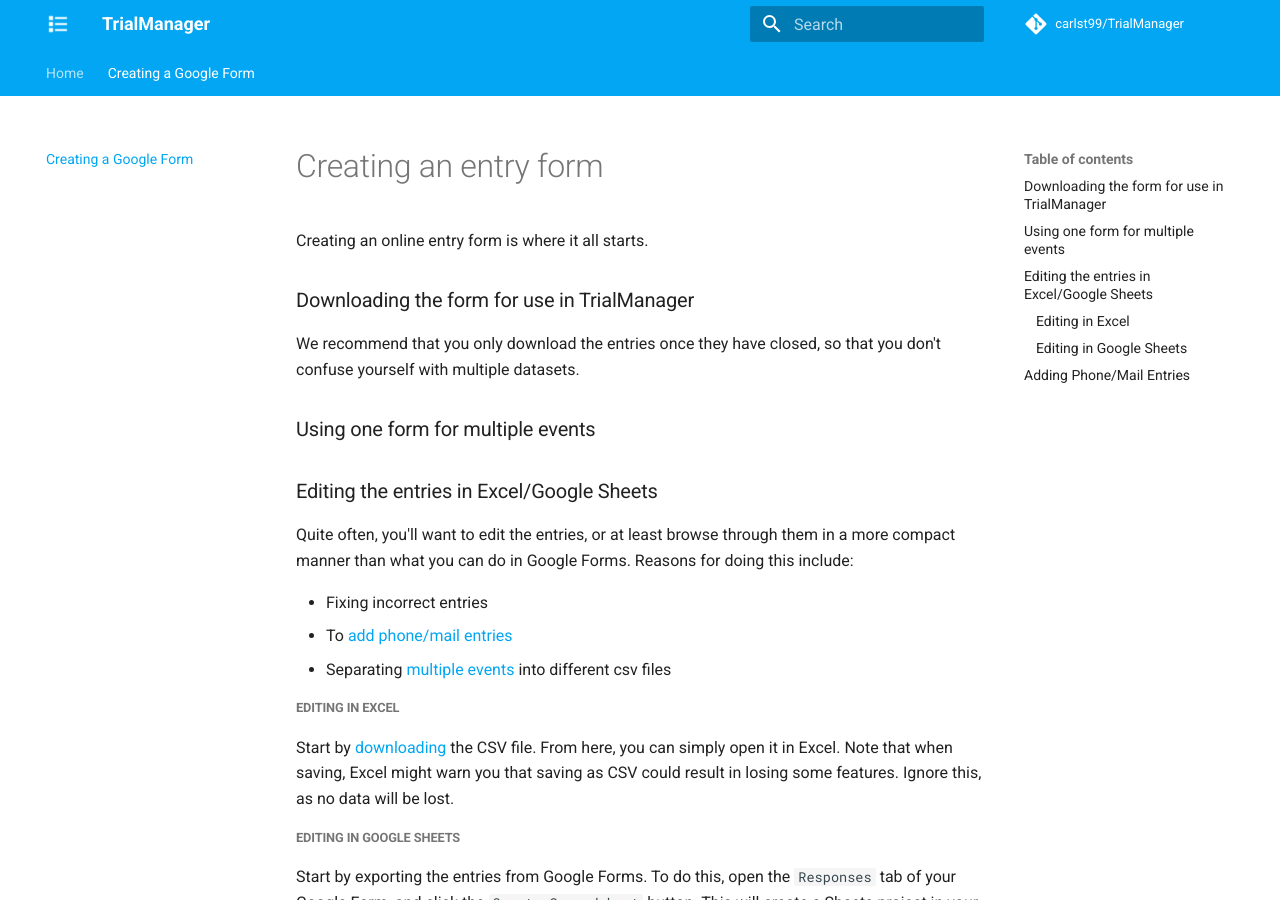
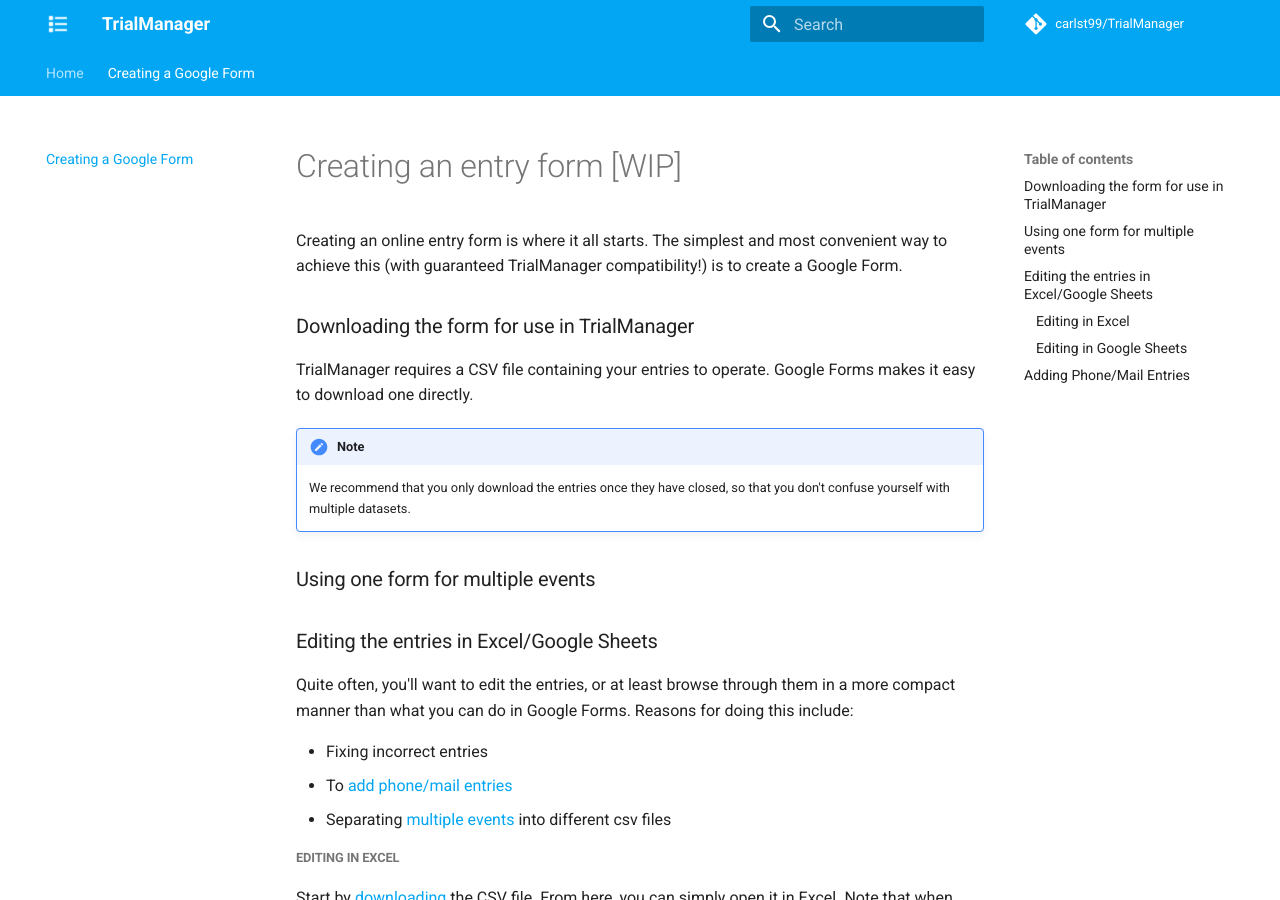
Before and after one commit to carlst99/TrialManager, an MkDocs documentation site: the page built from docs/create-google-form.md, in a window 1280 px wide and 900 px high. Built offline with MkDocs 1.6.1 and Material for MkDocs 9.7.7, drawn with Linux system fonts in a browser that asks for light colours; comment, search, counter and statistics services are not loaded.

```diff
--- a/docs/create-google-form.md
+++ b/docs/create-google-form.md
@@ -1,13 +1,20 @@
-# Creating an entry form
+# Creating an entry form [WIP]
 
-Creating an online entry form is where it all starts.
+Creating an online entry form is where it all starts. The simplest and most convenient way to achieve this (with guaranteed TrialManager compatibility!) is to create a Google Form.
 
 ### Downloading the form for use in TrialManager
-We recommend that you only download the entries once they have closed, so that you don't confuse yourself with multiple datasets.
+
+TrialManager requires a CSV file containing your entries to operate. Google Forms makes it easy to download one directly.
+
+
+
+!!! note
+    We recommend that you only download the entries once they have closed, so that you don't confuse yourself with multiple datasets.
 
 ### Using one form for multiple events
 
 ### Editing the entries in Excel/Google Sheets
+
 Quite often, you'll want to edit the entries, or at least browse through them in a more compact manner than what you can do in Google Forms. Reasons for doing this include:
 
 - Fixing incorrect entries
@@ -15,9 +22,11 @@
 - Separating [multiple events](#using-one-form-for-multiple-events) into different csv files
 
 ##### Editing in Excel
+
 Start by [downloading](#downloading-the-form-for-use-in-trialmanager) the CSV file. From here, you can simply open it in Excel. Note that when saving, Excel might warn you that saving as CSV could result in losing some features. Ignore this, as no data will be lost.
 
 ##### Editing in Google Sheets
+
 Start by exporting the entries from Google Forms. To do this, open the `Responses` tab of your Google Form, and click the `Create Spreadsheet` button. This will create a Sheets project in your Google Drive.
 
 ![Exporting to Google Sheets](img/create-google-form/export-to-sheets.gif)
```
Also changed, not shown: 1 other file.
